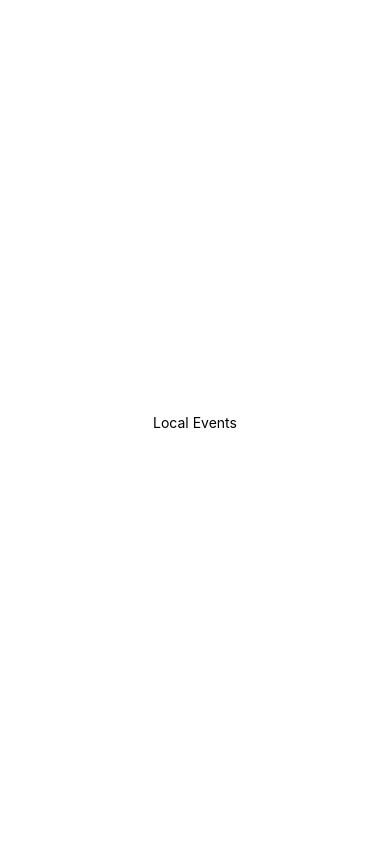
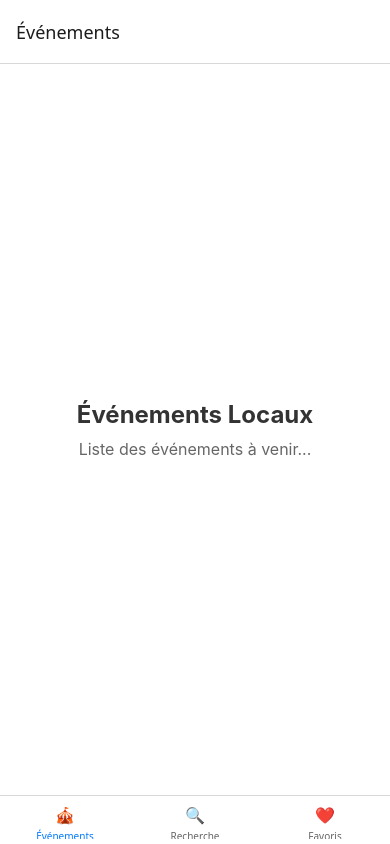
Before and after one commit to YooCodeur/LocalEvents, a React Native app: screen / in a window 390 px wide. Built offline with nearby package versions, Linux system fonts and the light colour scheme.

Commit message:
feat: intégrer Redux et Navigation dans App.tsx
- Provider Redux autour de l'app
- Bottom tabs navigation (Events, Search, Favorites)
- Stack navigator pour EventDetail
- Configuration complète des écrans

```diff
--- a/App.tsx
+++ b/App.tsx
@@ -1,20 +1,88 @@
+import React from 'react';
 import { StatusBar } from 'expo-status-bar';
-import { StyleSheet, Text, View } from 'react-native';
+import { NavigationContainer } from '@react-navigation/native';
+import { createBottomTabNavigator } from '@react-navigation/bottom-tabs';
+import { createNativeStackNavigator } from '@react-navigation/native-stack';
+import { Provider } from 'react-redux';
+import { store } from './src/store';
+
+// Importation des écrans
+import EventsScreen from './src/screens/EventsScreen';
+import FavoritesScreen from './src/screens/FavoritesScreen';
+import SearchScreen from './src/screens/SearchScreen';
+import EventDetailScreen from './src/screens/EventDetailScreen';
+
+// Types
+import { RootStackParamList, MainTabParamList } from './src/types/navigation';
+
+const Tab = createBottomTabNavigator<MainTabParamList>();
+const Stack = createNativeStackNavigator<RootStackParamList>();
+
+// Navigation par onglets
+function MainTabs() {
+  return (
+    <Tab.Navigator
+      screenOptions={{
+        tabBarActiveTintColor: '#007AFF',
+        tabBarInactiveTintColor: '#666',
+      }}
+    >
+      <Tab.Screen
+        name="Events"
+        component={EventsScreen}
+        options={{
+          title: 'Événements',
+          tabBarIcon: () => '🎪',
+        }}
+      />
+      <Tab.Screen
+        name="Search"
+        component={SearchScreen}
+        options={{
+          title: 'Recherche',
+          tabBarIcon: () => '🔍',
+        }}
+      />
+      <Tab.Screen
+        name="Favorites"
+        component={FavoritesScreen}
+        options={{
+          title: 'Favoris',
+          tabBarIcon: () => '❤️',
+        }}
+      />
+    </Tab.Navigator>
+  );
+}
+
+// Navigation principale
+function AppNavigator() {
+  return (
+    <NavigationContainer>
+      <Stack.Navigator>
+        <Stack.Screen
+          name="MainTabs"
+          component={MainTabs}
+          options={{ headerShown: false }}
+        />
+        <Stack.Screen
+          name="EventDetail"
+          component={EventDetailScreen}
+          options={{
+            title: 'Détails de l\'événement',
+            headerBackTitle: 'Retour',
+          }}
+        />
+      </Stack.Navigator>
+    </NavigationContainer>
+  );
+}
 
 export default function App() {
   return (
-    <View style={styles.container}>
-      <Text>Local Events</Text>
+    <Provider store={store}>
+      <AppNavigator />
       <StatusBar style="auto" />
-    </View>
+    </Provider>
   );
 }
-
-const styles = StyleSheet.create({
-  container: {
-    flex: 1,
-    backgroundColor: '#fff',
-    alignItems: 'center',
-    justifyContent: 'center',
-  },
-});
```
